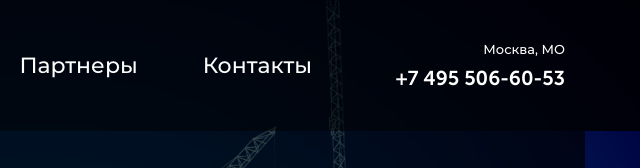
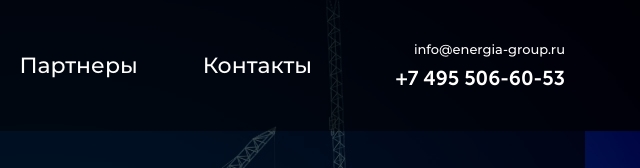
Before and after one commit to Antipenko-Ilya/site, a plain HTML site: page src/index.html in a window 1280 px wide. Shown: the top 168 px of the page, 640-1280 px from the left. Drawn offline with nearby package versions, Linux system fonts and the light colour scheme; a script that the page names is missing.

Commit message:
Работа над final

```diff
--- a/src/css/style.css
+++ b/src/css/style.css
@@ -1291,7 +1291,6 @@ font-size: 16px;
     padding: 20px;
   }
 }
-}
 @media (max-width: 768px) {
   .navbar__info  {
     display: none;
--- a/src/index.html
+++ b/src/index.html
@@ -35,8 +35,7 @@
                         </div>
                         <div class="navbar__info">
                             <div class="navbar-contacts">
-                                <span class="navbar__address">Москва, МО
-                                </span>
+                                <span class="navbar__address">info@energia-group.ru</span>
                                 <a href="tel:84954225131" class="navbar__phone">+7 495 506-60-53</a>
                             </div>
                         </div>
@@ -249,6 +248,10 @@
                                 <span class="contacts-list__icon"><img src="img/footer/phone-call-button.png" alt=""></span>
                                 <span class="contacts-list__text">Телефон:<br><strong><a href="tel:84954225131" class="text_phone">+7 495 506-60-53</a></strong></span>
                             </li>
+                            <li class="contacts-list__item">
+                                <span class="contacts-list__icon"><img src="img/footer/email.png" alt=""></span>
+                                <span class="contacts-list__text">Email:<br><strong>info@energia-group.ru</strong></span>
+                            </li>
                         </ul>
                     </div>
                 </div>
```
Also changed, not shown: src/img/footer/email.png (added).
